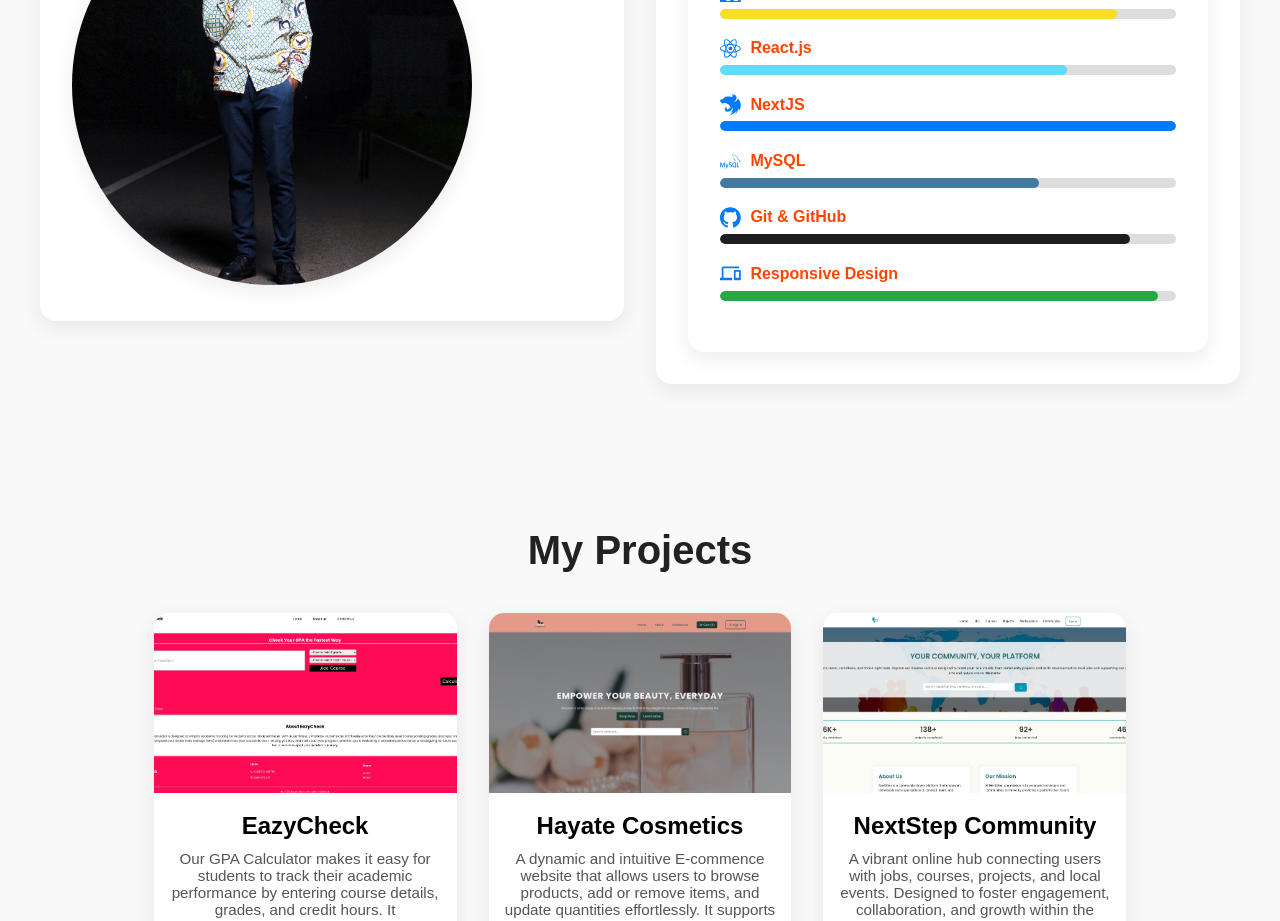
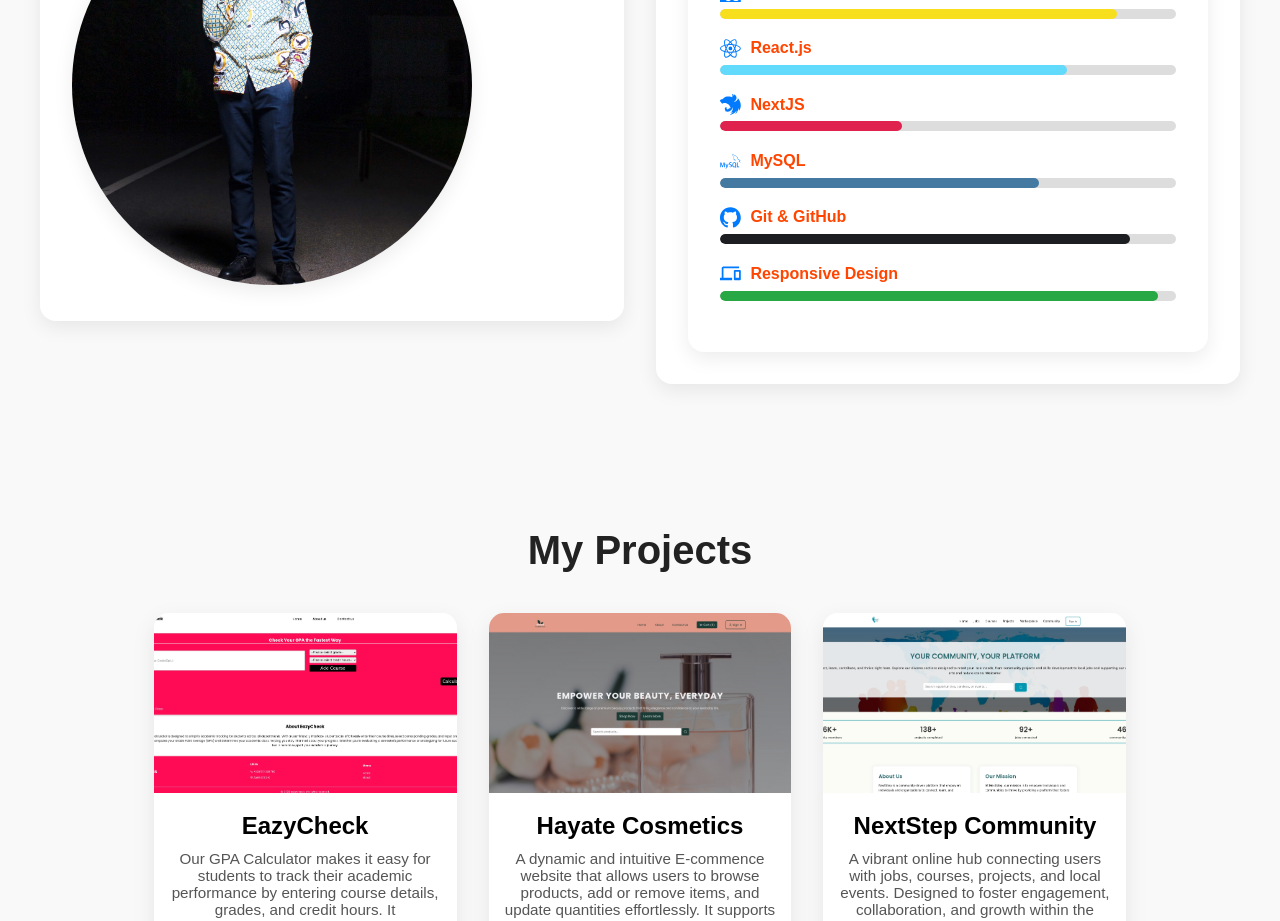
Before and after one commit to Sulemana24/MyPersonal-portfolio, a React (Vite) app: page / in a window 1280 px wide. Shown: the part 1260-2181 px from the top of the page. Built offline with nearby package versions, Linux system fonts and the light colour scheme.

Commit message:
skills updated

```diff
--- a/src/styles/About.css
+++ b/src/styles/About.css
@@ -141,7 +141,7 @@
   background-color: #f7df1e;
 }
 
-.progress.nestjs {
+.progress.nextjs {
   width: 40%;
   background-color: #e0234e;
 }
```
